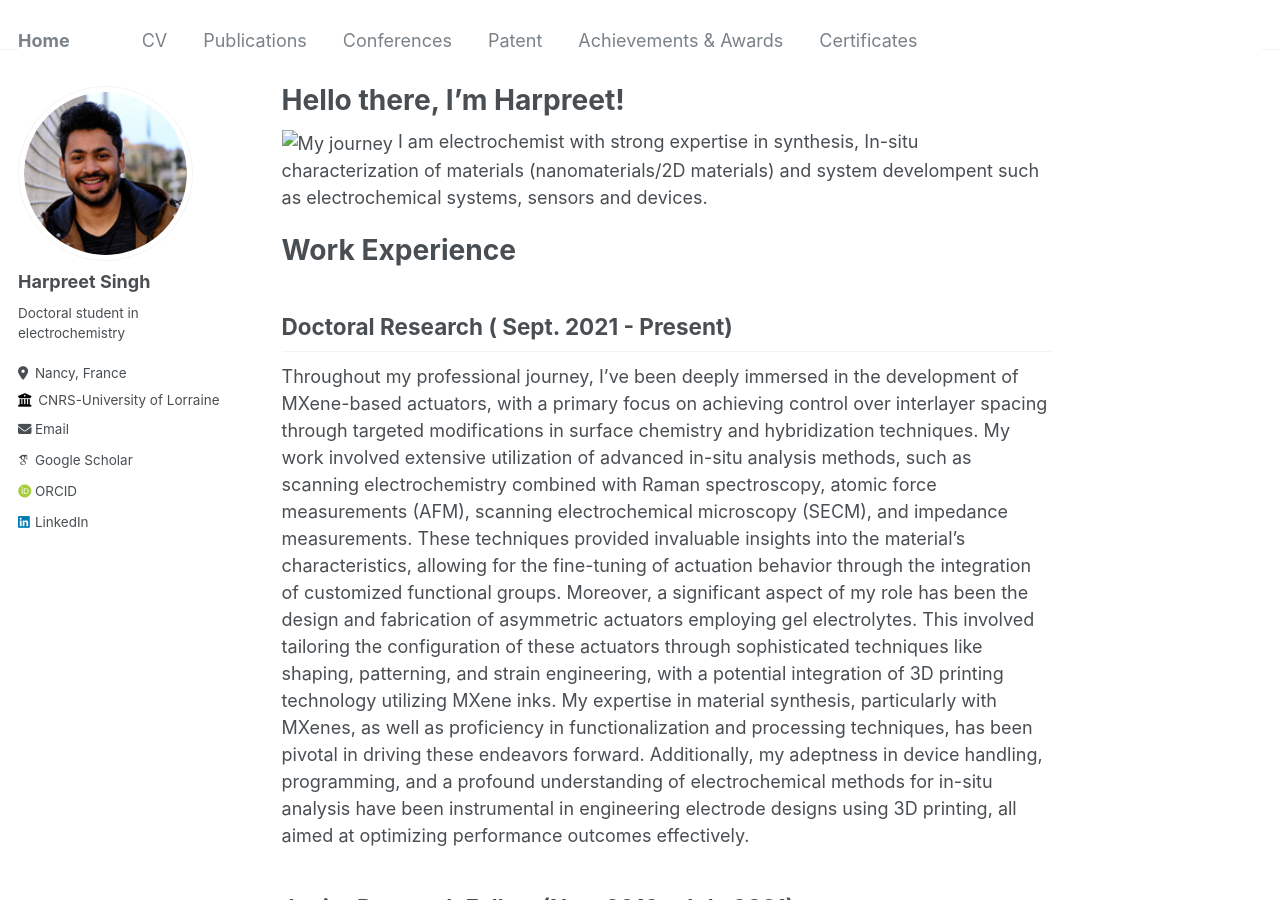
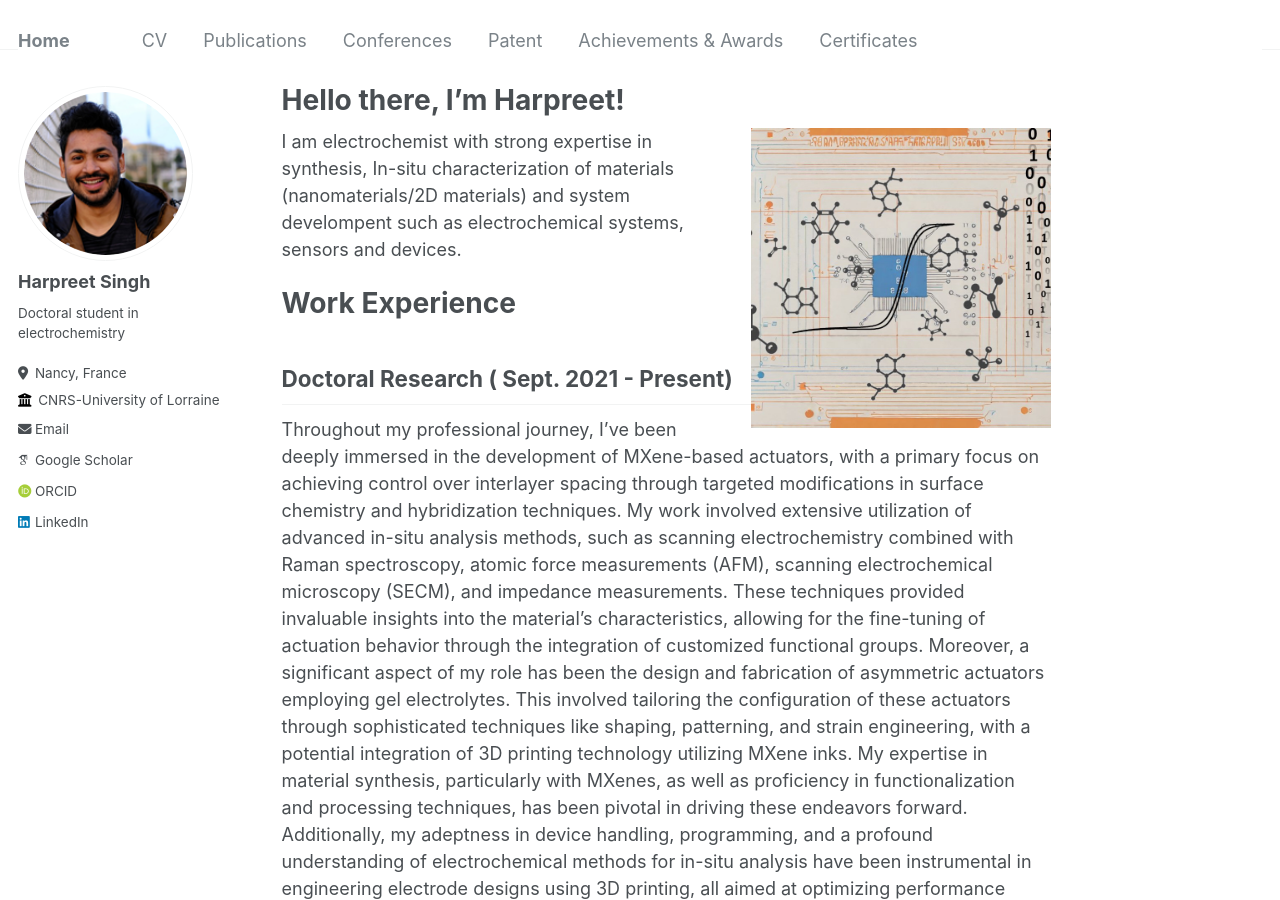
Before and after one commit to Harpr33t-Singh/Harpr33t-Singh.github.io, a Jekyll site: the page built from _pages/about.md, in a window 1280 px wide and 900 px high. Built offline with Jekyll 4.4.1, drawn with Linux system fonts in a browser that asks for light colours; some web fonts are replaced.

Commit message:
Update about.md

```diff
--- a/_pages/about.md
+++ b/_pages/about.md
@@ -7,7 +7,7 @@ redirect_from:
   - /about/
   - /about.html
 ---
-![My journey]()
+![My journey](/images/about.jpg){: .align-right width="300 px"}
 I am electrochemist with strong expertise in synthesis, In-situ characterization of materials (nanomaterials/2D materials) and system develompent such as electrochemical systems, sensors and devices.
 
 # Work Experience
```
